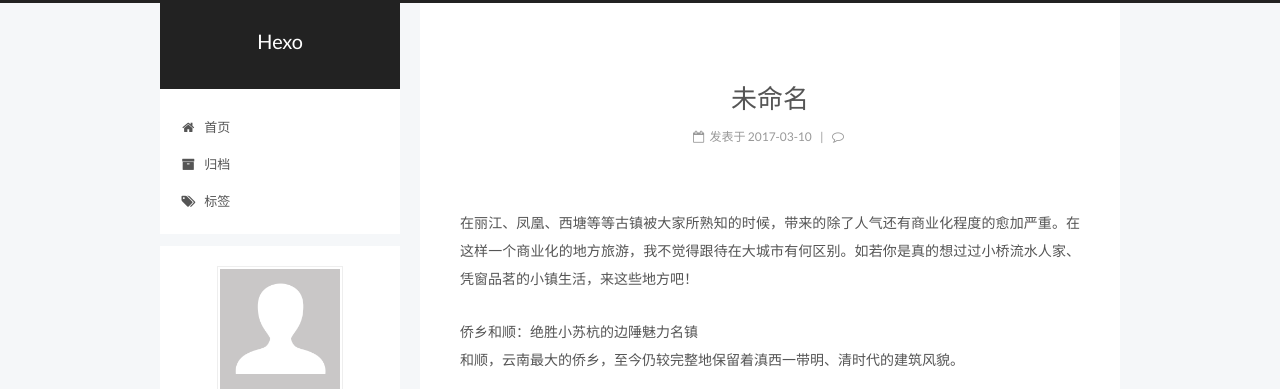
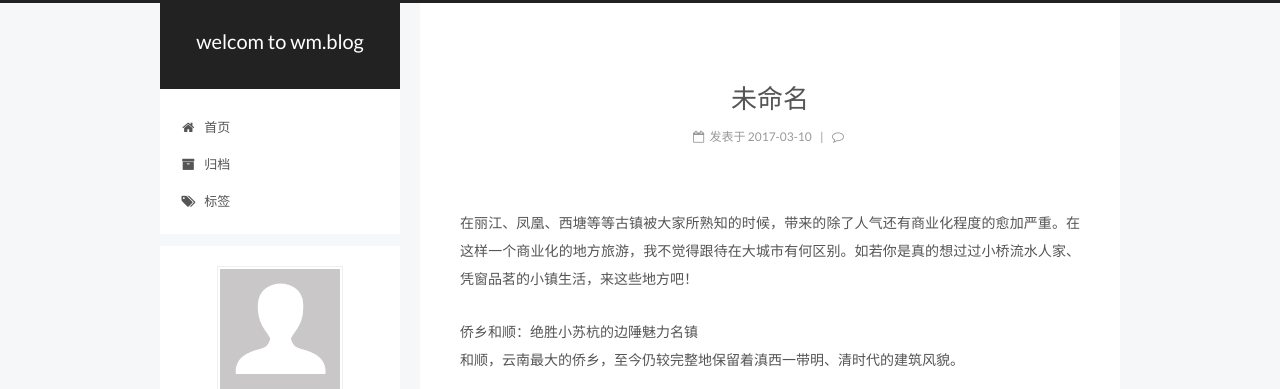
Before and after one commit to wm666/wm666.github.io, a plain HTML site: page index.html in a window 1280 px wide. Shown: the top 389 px of the page. Drawn offline with Linux system fonts and the light colour scheme; a script that the page names is missing.

Commit message:
Site updated: 2017-03-11 14:09:29

```diff
--- a/index.html
+++ b/index.html
@@ -89,12 +89,12 @@
 
 <meta name="description" content="要么读书，要么旅行，身体和灵魂总要有一个在路上。">
 <meta property="og:type" content="website">
-<meta property="og:title" content="Hexo">
+<meta property="og:title" content="welcom to wm.blog">
 <meta property="og:url" content="http://yoursite.com/index.html">
-<meta property="og:site_name" content="Hexo">
+<meta property="og:site_name" content="welcom to wm.blog">
 <meta property="og:description" content="要么读书，要么旅行，身体和灵魂总要有一个在路上。">
 <meta name="twitter:card" content="summary">
-<meta name="twitter:title" content="Hexo">
+<meta name="twitter:title" content="welcom to wm.blog">
 <meta name="twitter:description" content="要么读书，要么旅行，身体和灵魂总要有一个在路上。">
 
 
@@ -129,7 +129,7 @@
 
 
 
-  <title> Hexo </title>
+  <title> welcom to wm.blog </title>
 </head>
 
 <body itemscope itemtype="http://schema.org/WebPage" lang="zh-Hans">
@@ -167,7 +167,7 @@
     <div class="custom-logo-site-title">
       <a href="/"  class="brand" rel="start">
         <span class="logo-line-before"><i></i></span>
-        <span class="site-title">Hexo</span>
+        <span class="site-title">welcom to wm.blog</span>
         <span class="logo-line-after"><i></i></span>
       </a>
     </div>
@@ -259,7 +259,7 @@
     </span>
 
     <span hidden itemprop="publisher" itemscope itemtype="http://schema.org/Organization">
-      <meta itemprop="name" content="Hexo">
+      <meta itemprop="name" content="welcom to wm.blog">
     </span>
 
 
@@ -399,7 +399,7 @@
     </span>
 
     <span hidden itemprop="publisher" itemscope itemtype="http://schema.org/Organization">
-      <meta itemprop="name" content="Hexo">
+      <meta itemprop="name" content="welcom to wm.blog">
     </span>
 
 
@@ -561,7 +561,7 @@
     </span>
 
     <span hidden itemprop="publisher" itemscope itemtype="http://schema.org/Organization">
-      <meta itemprop="name" content="Hexo">
+      <meta itemprop="name" content="welcom to wm.blog">
     </span>
 
 
```
Also changed, not shown: 2017/03/05/hello-world/index.html (+4 -4 lines), 2017/03/10/你脆弱的高傲正在杀死你-1/index.html (+4 -4 lines), 2017/03/10/美得不得了的隐秘古镇/index.html (+6 -6 lines), archives/2017/03/index.html (+5 -5 lines), archives/2017/index.html (+5 -5 lines), archives/index.html (+5 -5 lines).
